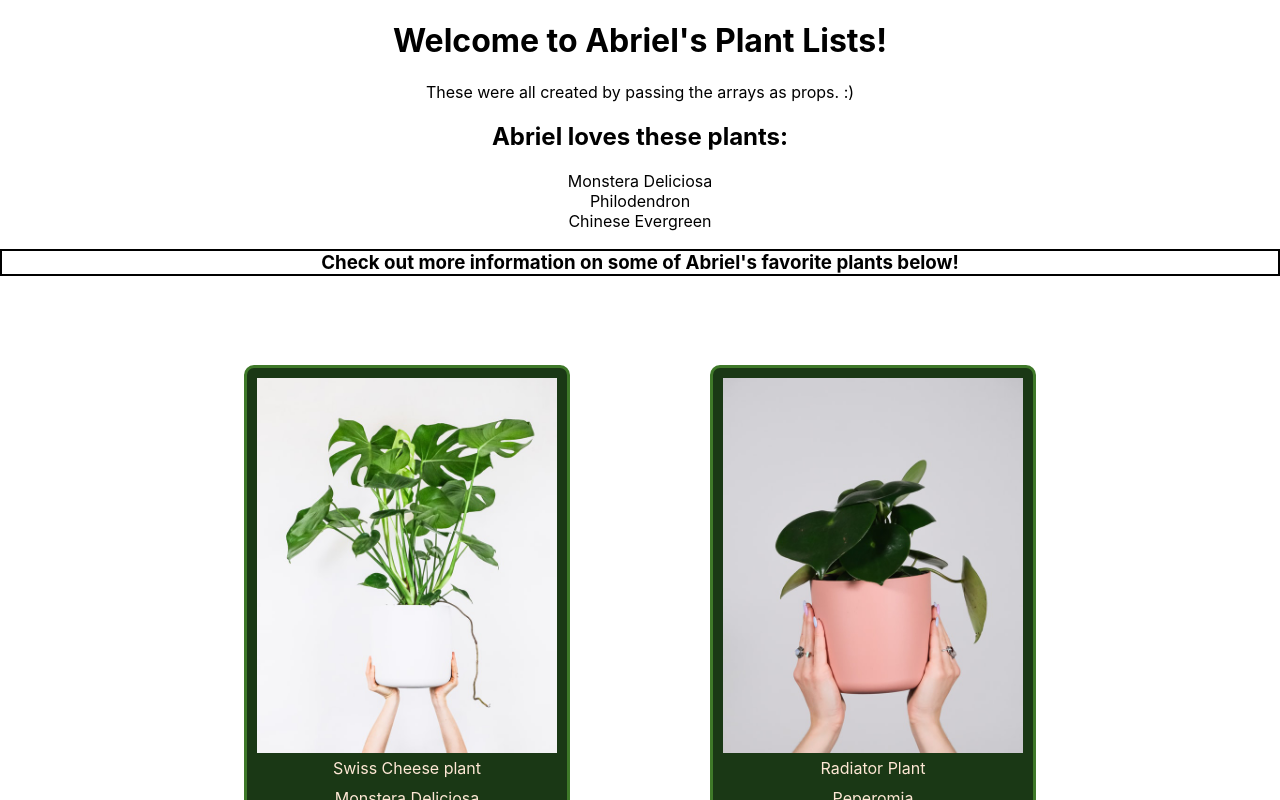
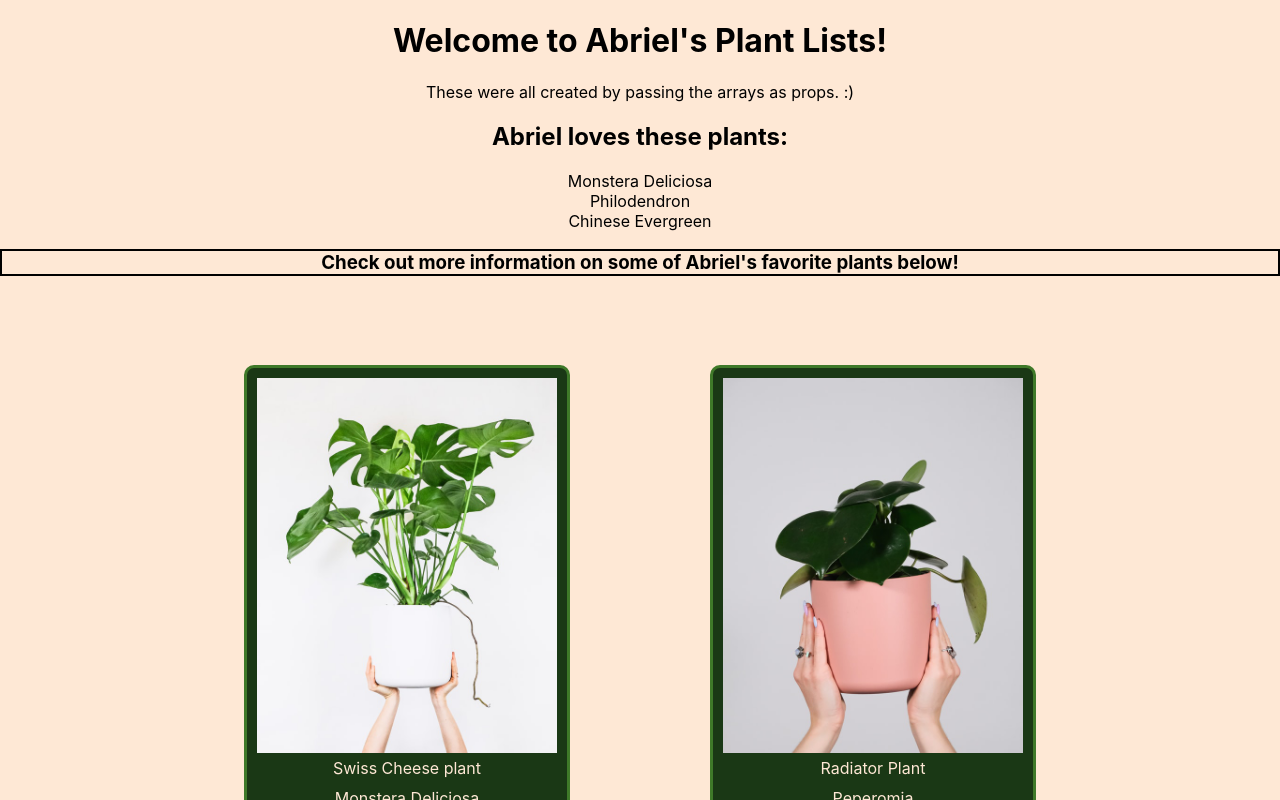
Before and after one commit to abrielcleaver/spotlight1-react-display-a-list-practice, a React (Create React App) app: page / in a window 1280 px wide. Shown: the top 800 px of the page. Built offline with nearby package versions, Linux system fonts and the light colour scheme.

Commit message:
Add background color

```diff
--- a/src/App.css
+++ b/src/App.css
@@ -10,3 +10,6 @@
 .App {
   text-align: center;
 }
+body {
+  background-color:#FEE8D5
+}
```
